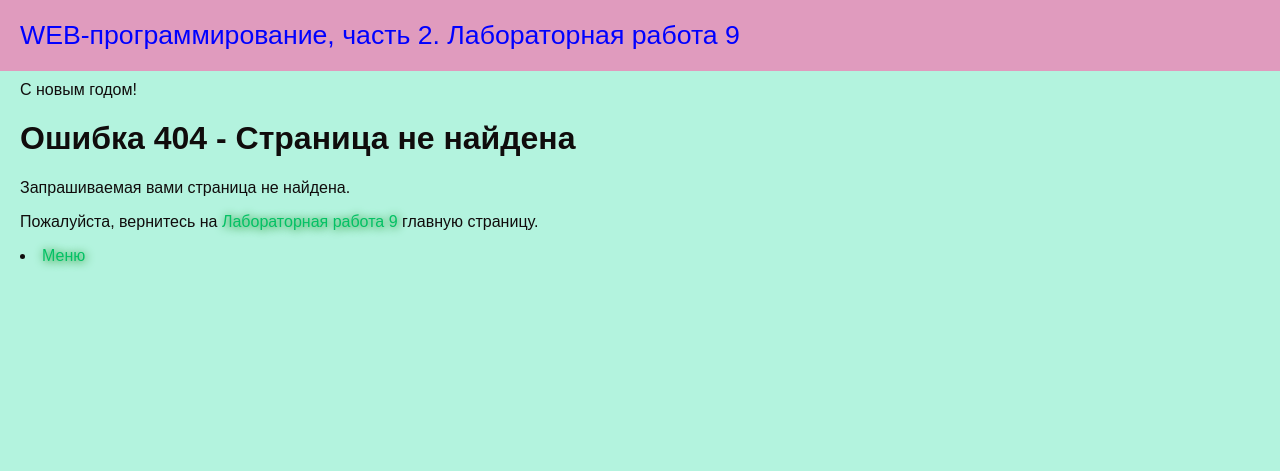
After one commit to tkacheks/web-programming-labs-2, a Flask app: template templates/lab9/404.html in a window 1280 px wide. The commit adds this page. Shown: the top 471 px of the page. Run offline with Flask 3, Linux system fonts and the light colour scheme; the template is opened without the code that fills it, so the values that code supplies are empty; parts of the project's set-up code (start-up, migrations or seed data) failed here and were passed over.

Commit message:
Обработчик ошибки 404

```diff
--- /dev/null
+++ b/templates/lab9/404.html
@@ -0,0 +1,12 @@
+{% extends "base.html" %}
+
+{% block lab %}Лабораторная работа 9 {% endblock %}
+
+{% block main %}
+
+<div>С новым годом!</div>
+<h1>Ошибка 404 - Страница не найдена</h1>
+<p>Запрашиваемая вами страница не найдена.</p>
+<p>Пожалуйста, вернитесь на <a href="/menu target="_blank > Лабораторная работа 9 </a>главную страницу.</p>
+</div>
+{% endblock %}
```
Also changed, not shown: templates/lab9/index.html (+3 -4 lines).
